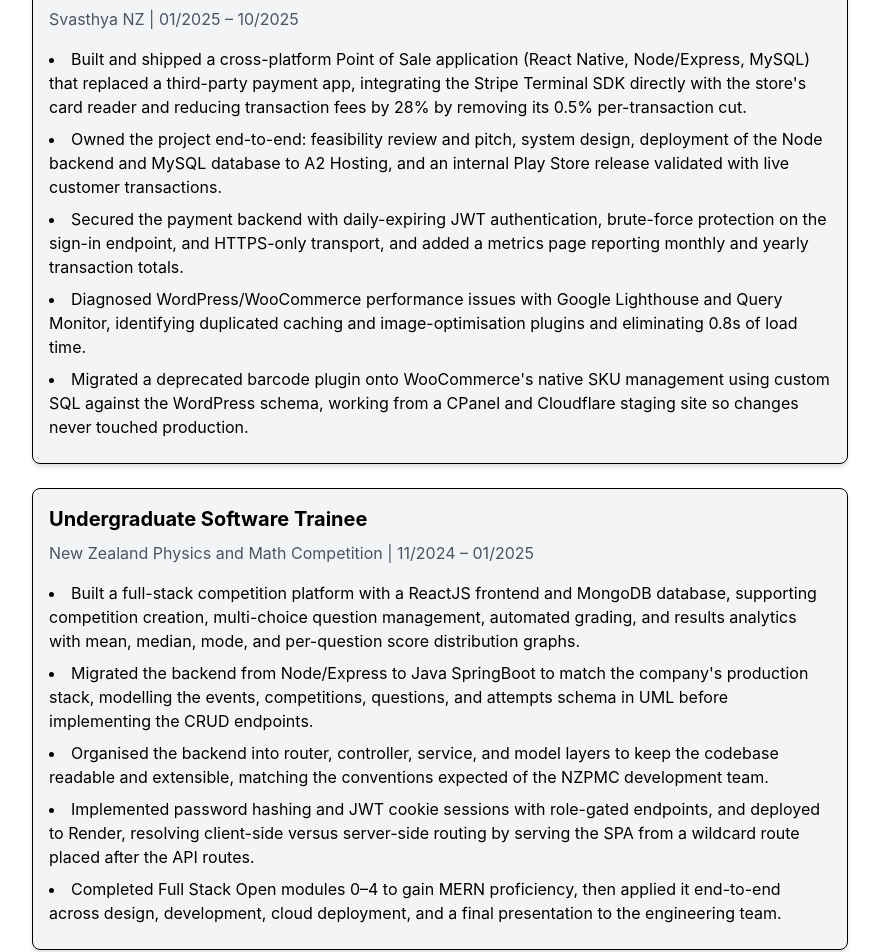
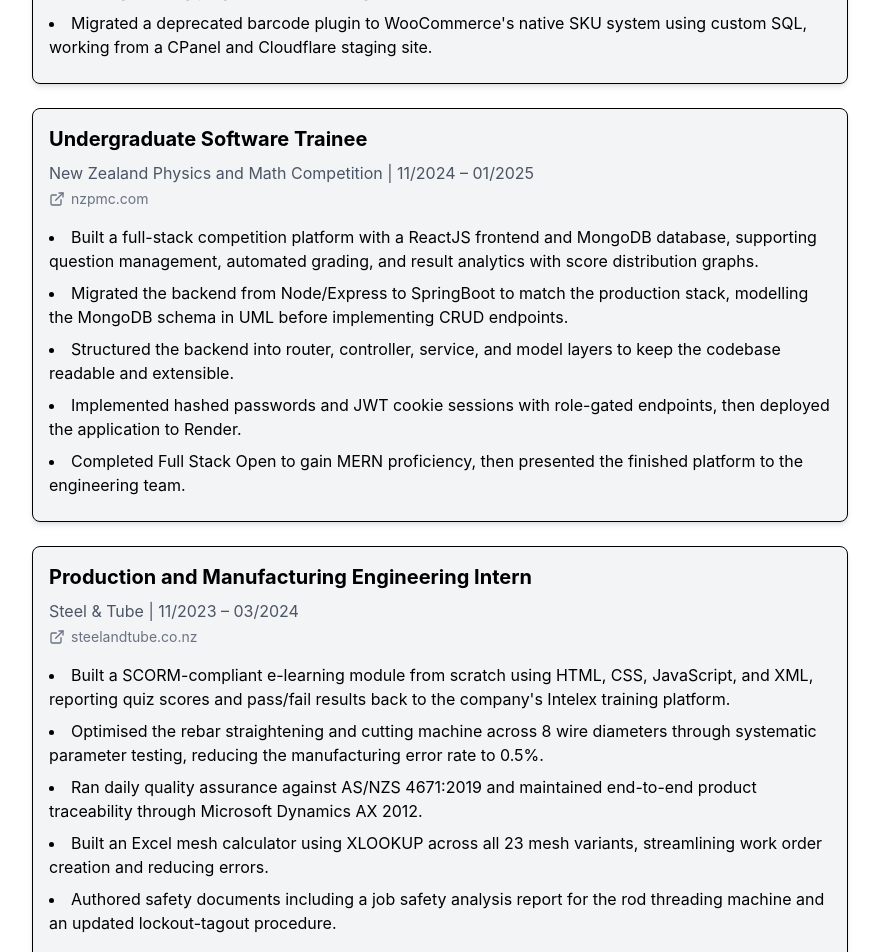
Before and after one commit to tom1dev/portfolio, a React (Vite) app: page / in a window 1280 px wide. Shown: the part 2240-3192 px from the top of the page, without its empty margins (332-1211 px from the left). Built offline with nearby package versions, Linux system fonts and the light colour scheme.

Commit message:
added bullet points into job cards

```diff
--- a/src/App.tsx
+++ b/src/App.tsx
@@ -46,7 +46,7 @@
           </div>
 
           {/* Sections of Website */}
-          <div className="flex flex-1 flex-col gap-30">
+          <div className="flex flex-1 flex-col gap-8">
             {sectionData.map((sect)=>{
               const Component = sect.component;
               return (
--- a/src/components/Experience/JobCard.tsx
+++ b/src/components/Experience/JobCard.tsx
@@ -1,10 +1,21 @@
+import { FiExternalLink } from "react-icons/fi";
 
-
-export default function JobCard({headerText, subHeader, bulletPoints}: {headerText: string, subHeader: string, bulletPoints: string[]}) {
+export default function JobCard({headerText, subHeader, bulletPoints, href}: {headerText: string, subHeader: string, bulletPoints: string[], href?: string}) {
     return (
     <div className="border rounded-lg p-4 bg-gray-100 shadow-md">
         <h3 className="text-xl font-bold mb-2">{headerText}</h3>
-        <p className="text-gray-600 mb-4">{subHeader}</p>
+        <p className={`text-gray-600 ${href ? "mb-1" : "mb-4"}`}>{subHeader}</p>
+        {href && (
+            <a
+                href={href}
+                target="_blank"
+                rel="noopener noreferrer"
+                className="inline-flex items-center gap-1.5 mb-4 text-sm text-gray-500 hover:text-black transition-colors duration-400"
+            >
+                <FiExternalLink className="h-4 w-4 shrink-0" aria-hidden="true" />
+                {new URL(href).hostname.replace(/^www\./, "")}
+            </a>
+        )}
         <ul className="list-disc list-inside">
             {bulletPoints.map((point, index) => (
                 <li key={index} className="mb-2">{point}</li>
--- a/src/components/MyExperience.tsx
+++ b/src/components/MyExperience.tsx
@@ -8,11 +8,6 @@
         {/* Header */}
         <SectionHeader headerText="My Experience"/>
 
-        {/* Body Text */}
-        <BodyText
-            bodyText={text}
-        />
-
         {/* Jobs */}
         <div className="flex flex-col gap-6 p-4">
             {jobs.map((job) => (
@@ -21,51 +16,48 @@
                     headerText={job.headerText}
                     subHeader={job.subHeader}
                     bulletPoints={job.bulletPoints}
+                    href={job.href}
                 />
             ))}
         </div>
     </div>
     );
 }
-
-const text = [
-                "I'm a recent graudaute at the University of Auckland, Graduating with a Bachelor of Engineering (Honours) in Software Engineering, First Class Honours.",
-                "Software engineering is a broad feild that can lead down many paths.",
-                "I'm a big believer that being passionate about both the outcome and process of designing solutions will lead to the best outcomes for both for both developers and clients."
-            ]
-
 const jobs = [
     {
         headerText: "Software Engineering Intern",
         subHeader: "Svasthya NZ | 01/2025 \u2013 10/2025",
+        href: "https://svasthya.nz/",
         bulletPoints: [
-            "Built and shipped a cross-platform Point of Sale application (React Native, Node/Express, MySQL) that replaced a third-party payment app, integrating the Stripe Terminal SDK directly with the store's card reader and reducing transaction fees by 28% by removing its 0.5% per-transaction cut.",
-            "Owned the project end-to-end: feasibility review and pitch, system design, deployment of the Node backend and MySQL database to A2 Hosting, and an internal Play Store release validated with live customer transactions.",
-            "Secured the payment backend with daily-expiring JWT authentication, brute-force protection on the sign-in endpoint, and HTTPS-only transport, and added a metrics page reporting monthly and yearly transaction totals.",
-            "Diagnosed WordPress/WooCommerce performance issues with Google Lighthouse and Query Monitor, identifying duplicated caching and image-optimisation plugins and eliminating 0.8s of load time.",
-            "Migrated a deprecated barcode plugin onto WooCommerce's native SKU management using custom SQL against the WordPress schema, working from a CPanel and Cloudflare staging site so changes never touched production.",
+            "Built and deployed a cross-platform Point of Sale app using React Native, Node/Express, and MySQL, integrating Stripe's Terminal SDK to replace a third-party solution and cut transaction fees by 28%.",
+            "Owned the project end-to-end: feasibility review, design, deployment to A2 Hosting, and an internal Play Store release tested on live transactions.",
+            "Secured the payment backend with expiring JWT authentication, brute-force protection, and HTTPS, and added a metrics page for transaction totals.",
+            "Diagnosed WordPress performance issues using Google Lighthouse and Query Monitor, identifying conflicting caching plugins and eliminating 0.8s of load time.",
+            "Migrated a deprecated barcode plugin to WooCommerce's native SKU system using custom SQL, working from a CPanel and Cloudflare staging site.",
         ],
     },
     {
         headerText: "Undergraduate Software Trainee",
         subHeader: "New Zealand Physics and Math Competition | 11/2024 \u2013 01/2025",
+        href: "https://www.nzpmc.com/",
         bulletPoints: [
-            "Built a full-stack competition platform with a ReactJS frontend and MongoDB database, supporting competition creation, multi-choice question management, automated grading, and results analytics with mean, median, mode, and per-question score distribution graphs.",
-            "Migrated the backend from Node/Express to Java SpringBoot to match the company's production stack, modelling the events, competitions, questions, and attempts schema in UML before implementing the CRUD endpoints.",
-            "Organised the backend into router, controller, service, and model layers to keep the codebase readable and extensible, matching the conventions expected of the NZPMC development team.",
-            "Implemented password hashing and JWT cookie sessions with role-gated endpoints, and deployed to Render, resolving client-side versus server-side routing by serving the SPA from a wildcard route placed after the API routes.",
-            "Completed Full Stack Open modules 0\u20134 to gain MERN proficiency, then applied it end-to-end across design, development, cloud deployment, and a final presentation to the engineering team.",
+            "Built a full-stack competition platform with a ReactJS frontend and MongoDB database, supporting question management, automated grading, and result analytics with score distribution graphs.",
+            "Migrated the backend from Node/Express to SpringBoot to match the production stack, modelling the MongoDB schema in UML before implementing CRUD endpoints.",
+            "Structured the backend into router, controller, service, and model layers to keep the codebase readable and extensible.",
+            "Implemented hashed passwords and JWT cookie sessions with role-gated endpoints, then deployed the application to Render.",
+            "Completed Full Stack Open to gain MERN proficiency, then presented the finished platform to the engineering team.",
         ],
     },
     {
         headerText: "Production and Manufacturing Engineering Intern",
         subHeader: "Steel & Tube | 11/2023 \u2013 03/2024",
+        href: "https://steelandtube.co.nz/",
         bulletPoints: [
-            "Built a SCORM 2004-compliant e-learning module from scratch using HTML, CSS, JavaScript, and XML, delivering the site safety induction and reporting quiz scores and pass/fail results back to the company's Intelex training platform; approved by the safety team and trialled on site with real inductees.",
-            "Optimised the Schnell RB12 rebar straightening and cutting machine across 8 wire diameters through systematic parameter testing and logging, reducing the material error rate from close to 100% to under 0.5%.",
-            "Performed daily quality assurance against AS/NZS 4671:2019 \u2014 rib height, weld shear, and bend-rebend testing \u2014 and maintained end-to-end product traceability through Microsoft Dynamics AX 2012.",
-            "Built an Excel mesh calculator using XLOOKUP over an audited specification table covering all 23 mesh variants, streamlining the two-stage work order process and reducing errors and administrative work.",
-            "Authored safety documentation including a work instruction job safety analysis report for the IMBMS rod threading machine and an updated site lockout-tagout procedure.",
+            "Built a SCORM-compliant e-learning module from scratch using HTML, CSS, JavaScript, and XML, reporting quiz scores and pass/fail results back to the company's Intelex training platform.",
+            "Optimised the rebar straightening and cutting machine across 8 wire diameters through systematic parameter testing, reducing the manufacturing error rate to 0.5%.",
+            "Ran daily quality assurance against AS/NZS 4671:2019 and maintained end-to-end product traceability through Microsoft Dynamics AX 2012.",
+            "Built an Excel mesh calculator using XLOOKUP across all 23 mesh variants, streamlining work order creation and reducing errors.",
+            "Authored safety documents including a job safety analysis report for the rod threading machine and an updated lockout-tagout procedure.",
         ],
     },
 ]
```
